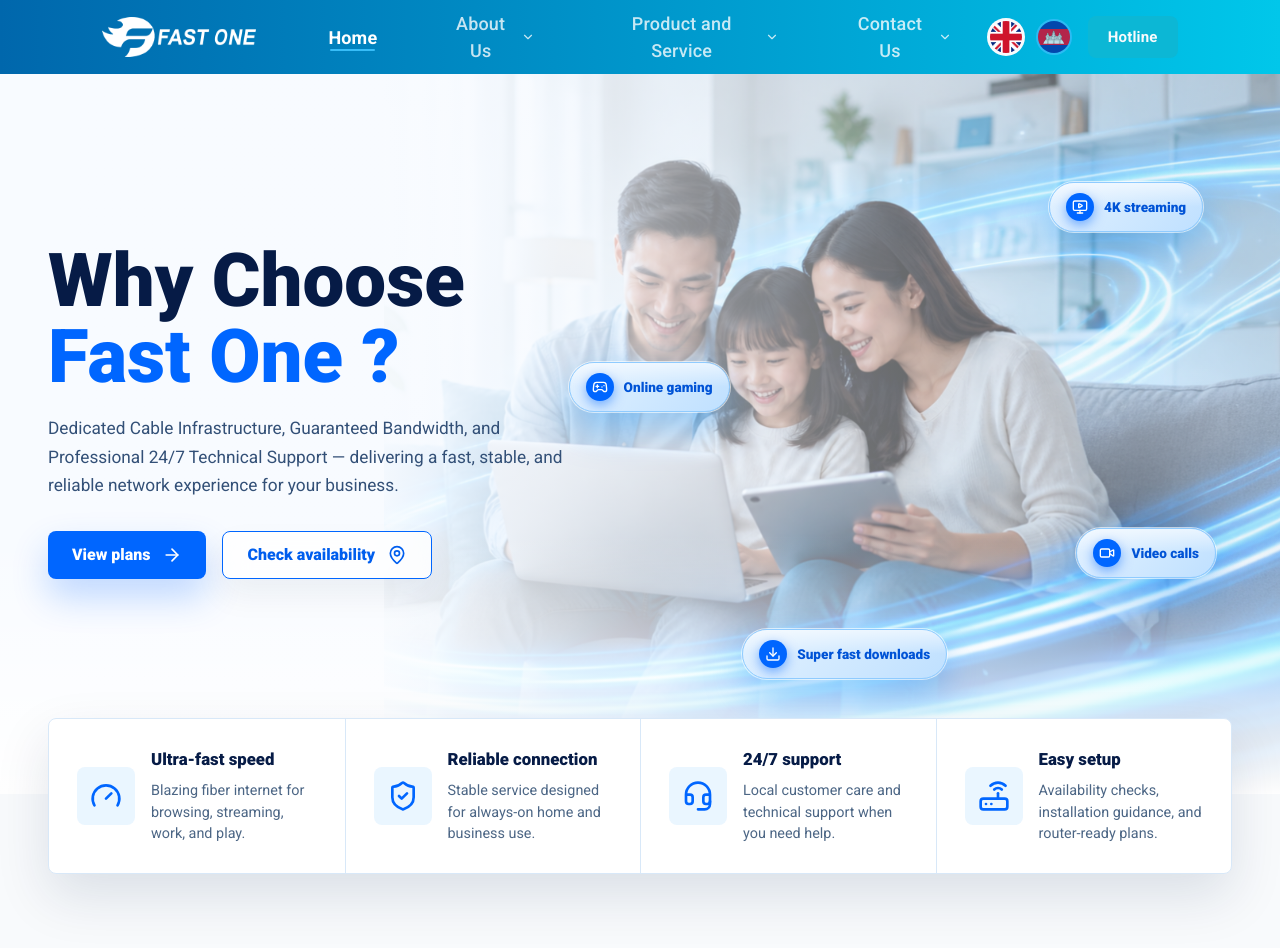
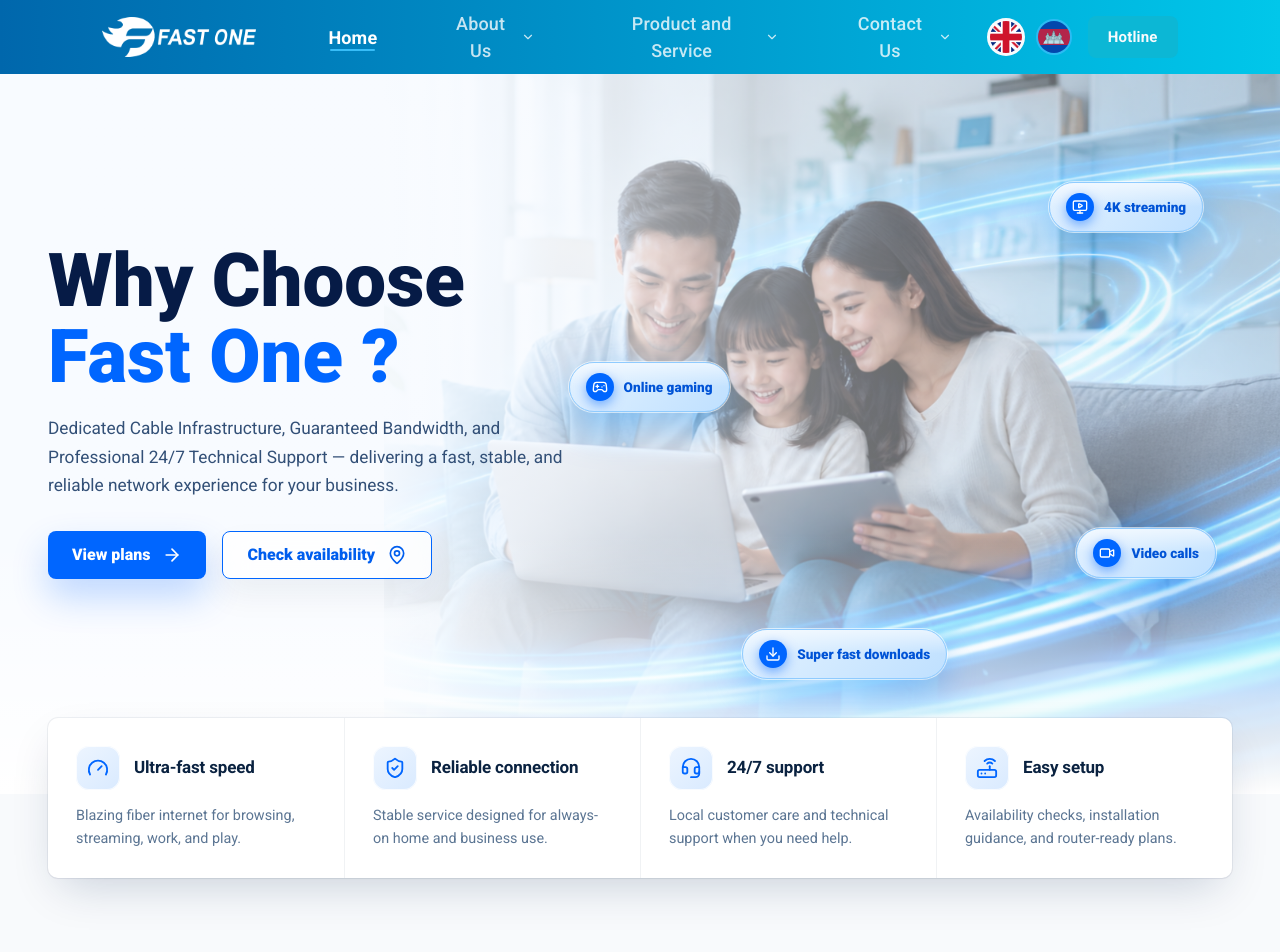
Before and after one commit to FastOne-Dev/f1-website, a Next.js app: page / in a window 1280 px wide. Shown: the top 952 px of the page. Built offline with nearby package versions, Linux system fonts and the light colour scheme; a web font is replaced by a local one.

Commit message:
Service Highlights

```diff
--- a/src/app/page.tsx
+++ b/src/app/page.tsx
@@ -217,34 +217,32 @@ export default function Home() {
         aria-label="Service highlights"
       >
         <div className={wideInner}>
-          <div className="grid grid-cols-4 rounded-[8px] border border-[#D8E8F8] bg-white shadow-[0_22px_54px_rgba(12,37,78,0.12)] max-[1120px]:grid-cols-2 max-[640px]:grid-cols-1">
+          <div className="grid grid-cols-4 overflow-hidden rounded-[10px] bg-white shadow-[0_1px_2px_rgba(12,37,78,0.04),0_18px_44px_-12px_rgba(12,37,78,0.20)] ring-1 ring-[#0C254E]/[0.06] max-[1120px]:grid-cols-2 max-[640px]:grid-cols-1">
             {featureHighlights.map((item, index) => {
               const Icon = item.icon;
 
               return (
                 <article
                   className={cx(
-                    "grid min-h-[132px] grid-cols-[58px_minmax(0,1fr)] items-center gap-4 p-7 max-[640px]:min-h-0 max-[640px]:p-5",
-                    index > 0 &&
-                      "border-l border-[#D8E8F8] max-[1120px]:border-l-0",
-                    index % 2 === 1 &&
-                      "max-[1120px]:border-l max-[640px]:border-l-0",
-                    index > 1 && "max-[1120px]:border-t",
+                    "border-[#0C254E]/[0.06] p-7 max-[640px]:p-6",
+                    index > 0 && "min-[1121px]:border-l",
+                    index % 2 === 1 && "max-[1120px]:min-[641px]:border-l",
+                    index > 1 && "max-[1120px]:min-[641px]:border-t",
                     index > 0 && "max-[640px]:border-t",
                   )}
                   key={item.title}
                 >
-                  <span className="flex h-[58px] w-[58px] items-center justify-center rounded-[8px] bg-[#EAF6FF] text-[#0066FF]">
-                    <Icon className="size-8" />
-                  </span>
-                  <span>
-                    <h2 className="m-0 text-[1.05rem] font-black text-[#061B46]">
+                  <div className="flex items-center gap-3.5">
+                    <span className="flex h-11 w-11 flex-none items-center justify-center rounded-[13px] bg-[linear-gradient(140deg,#EDF5FF,#D9EAFF)] text-[#0066FF] ring-1 ring-inset ring-white/80">
+                      <Icon className="size-[22px]" />
+                    </span>
+                    <h2 className="m-0 text-[1.0625rem] font-semibold leading-[1.25] tracking-[-0.01em] text-[#0A2240]">
                       <LocalizedText value={item.title} />
                     </h2>
-                    <p className="mt-2 text-[0.9rem] leading-[1.5] text-[#4C6685]">
-                      <LocalizedText value={item.text} />
-                    </p>
-                  </span>
+                  </div>
+                  <p className="mt-3.5 text-[0.9rem] leading-[1.6] text-[#5B7593]">
+                    <LocalizedText value={item.text} />
+                  </p>
                 </article>
               );
             })}
```
